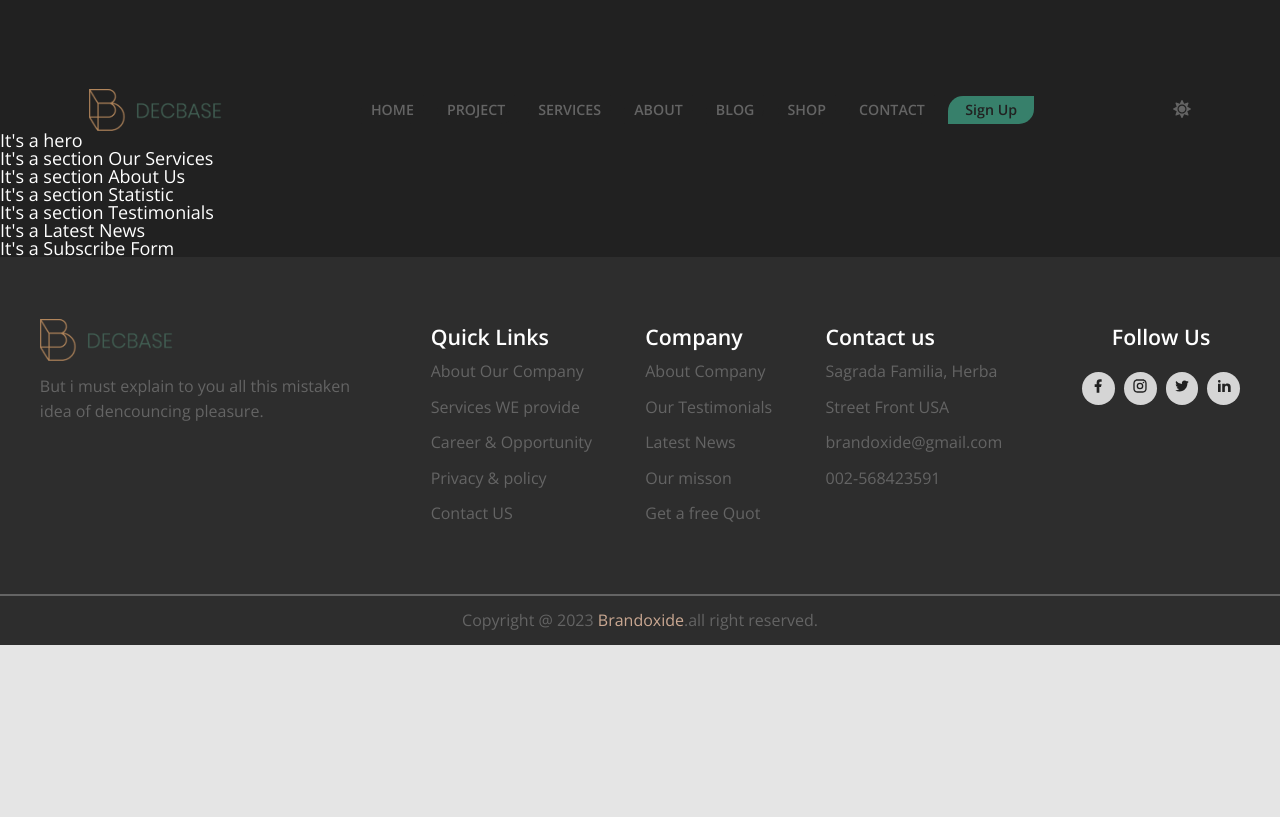
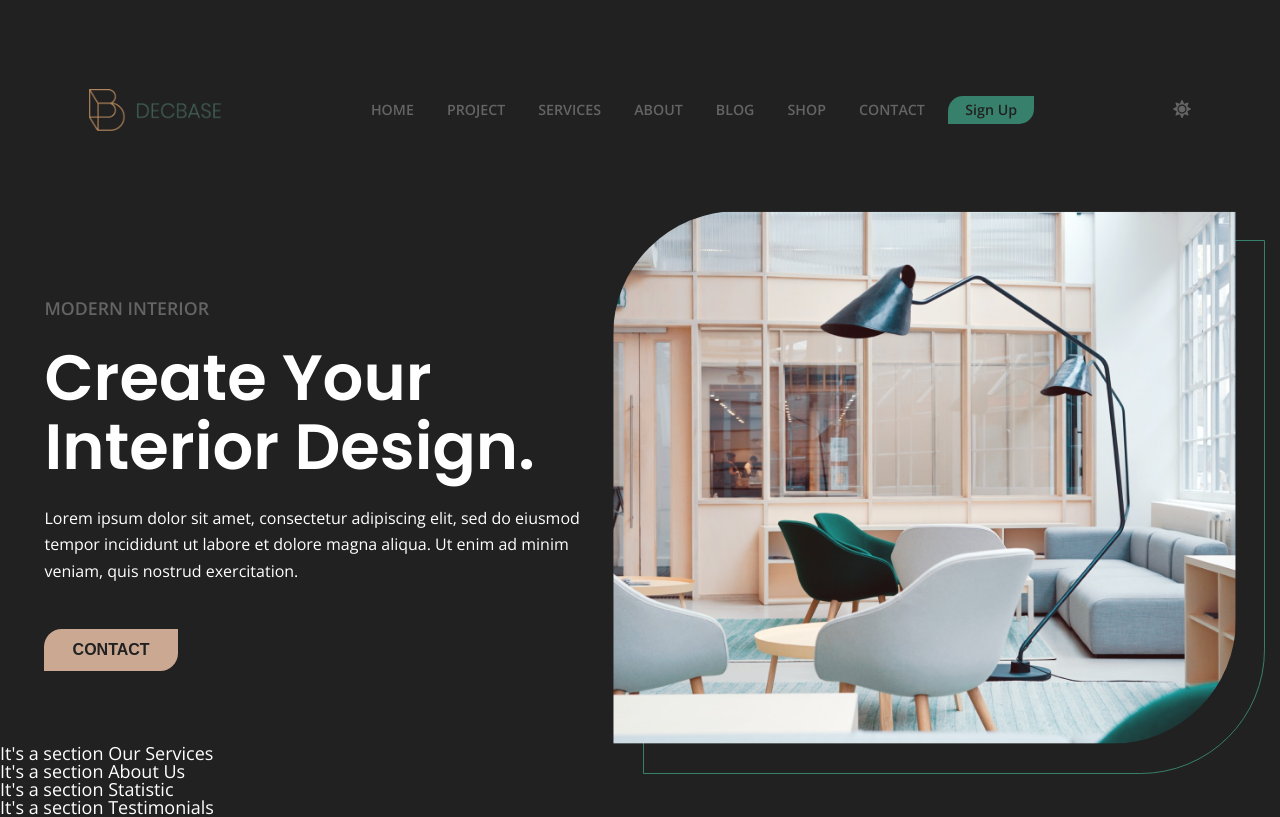
Before and after one commit to stashakasha/Hometask-3, a React (Create React App) app in the folder decbase/: page / in a window 1280 px wide. Shown: the top 817 px of the page. Built offline with nearby package versions, Linux system fonts and the light colour scheme.

Commit message:
add section hero

```diff
--- /dev/null
+++ b/decbase/src/assets/scss/components/hero.scss
@@ -0,0 +1,51 @@
+@import '../mixins';
+@import '../vars';
+
+.hero {
+    &__wrap {
+       @include flex_center;
+       margin: 90/$vw 50/$vw 0;
+       gap: 15/$vw;
+    }
+    &__content {
+    display: flex;
+    flex-direction: column;
+    max-width: 635/$vw;
+        &-title {
+            @include title;
+            margin-top: 14/$vw;
+        }
+        &-desc {
+            margin-top: 26/$vw;
+            font-family: 'Poppins', sans-serif;
+            font-weight: 600;
+            font-size: 72/$vw;
+            line-height: 1.08;
+            color: var(--text-black);
+        }
+        &-text {
+            margin-top: 26/$vw;
+            font-weight: 400;
+            font-size: 18/$vw;
+            line-height: 1.66;
+        }
+        &-btn {
+            @include btn-main;
+            margin-top: 50/$vw;
+        }
+
+    }
+    &__wrapper {
+        position: relative;
+        @include img-decor;
+        &::before {
+            top: 33/$vw;
+            left: 33/$vw;
+            width: 700/$vw;
+        }
+    }
+    &__img {
+        width: 700/$vw;
+        @include img-border;
+    }
+}
--- a/decbase/src/assets/scss/style.scss
+++ b/decbase/src/assets/scss/style.scss
@@ -8,5 +8,5 @@
 //Page&comp
 
 @import './components/header.scss';
-
+@import './components/hero.scss';
 @import './components/footer.scss';
--- a/decbase/src/components/Hero.js
+++ b/decbase/src/components/Hero.js
@@ -1,9 +1,22 @@
 import React from "react";
+import heroImg from '../assets/img/hero.png'
 
 const Hero = () => {
     return(
-        <div>
-            <h1>It's a hero</h1>
+        <div className="container">
+            <section className="hero">
+                <div className="hero__wrap">
+                    <div className="hero__content">
+                        <h2 className="hero__content-title">MODERN INTERIOR</h2>
+                        <h1 className="hero__content-desc">Create Your Interior Design.</h1>
+                        <p className="hero__content-text">Lorem ipsum dolor sit amet, consectetur adipiscing elit, sed do eiusmod tempor incididunt ut labore et dolore magna aliqua. Ut enim ad minim veniam, quis nostrud exercitation.</p>
+                        <button className="hero__content-btn" type="button">Contact</button>
+                    </div>
+                    <div className="hero__wrapper">
+                        <img className="hero__img" src={heroImg} alt={"interior"}/>
+                    </div>
+                </div>
+            </section>
         </div>
     );
 }
```
Also changed, not shown: decbase/src/assets/img/hero.png (added).
